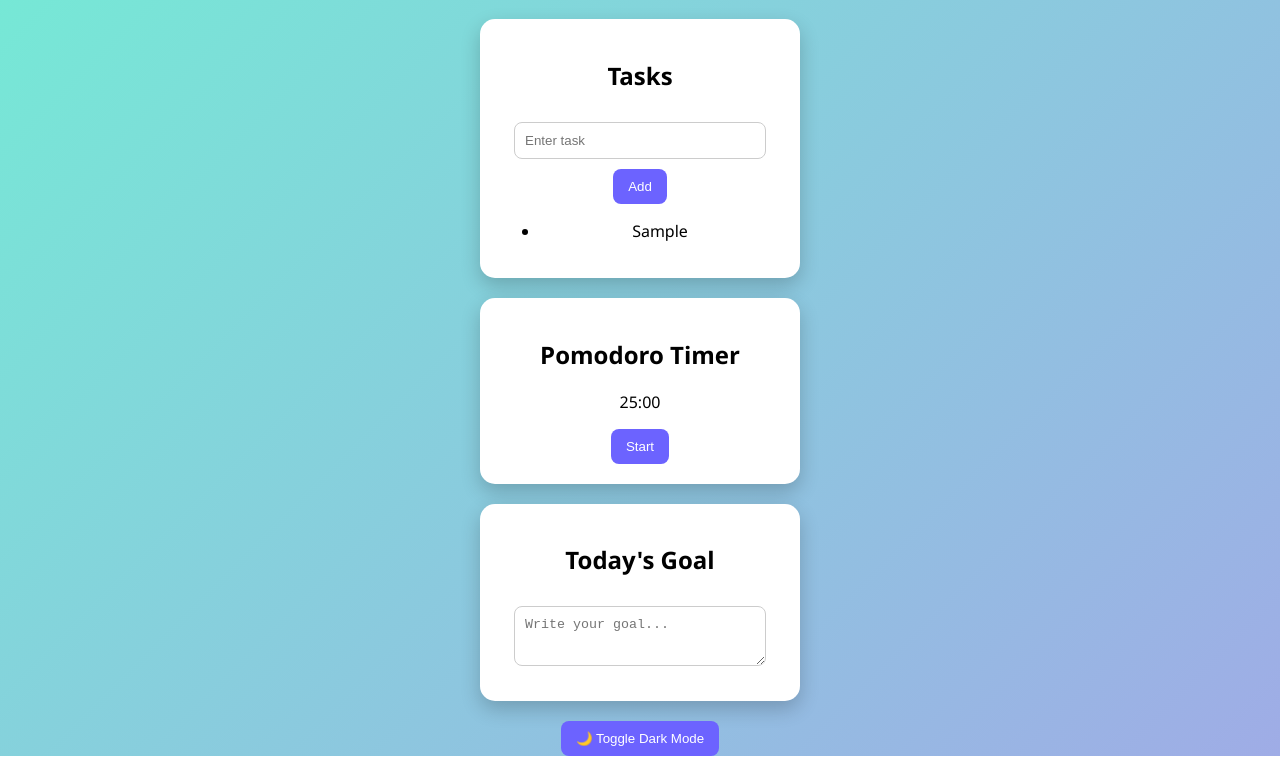
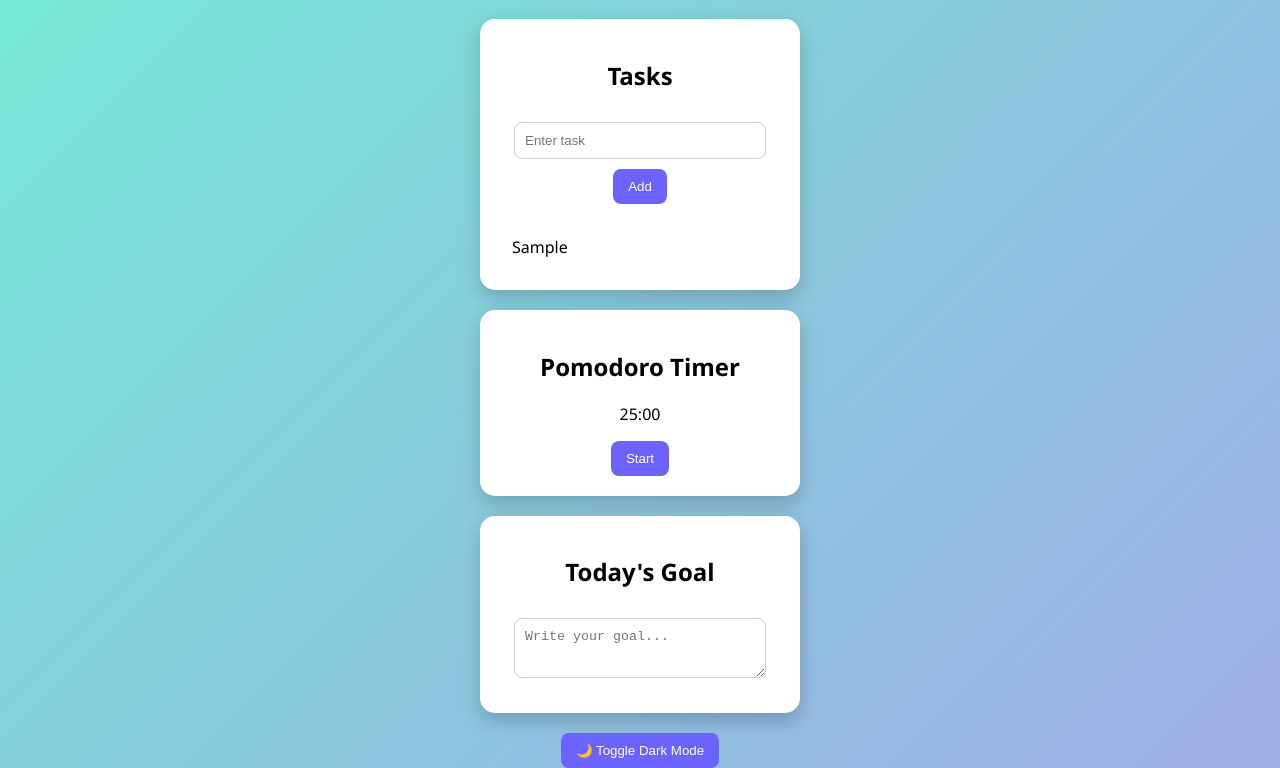
Before and after one commit to Amal-nellanhi/Student-Productivity-Dashboard, a plain HTML site: page index.html in a window 1280 px wide. Both pictures are taken after typing "Sample" into the empty fields and a click on the button "Add". Shown: the part 107-875 px from the top of the page. Drawn offline with Linux system fonts and the light colour scheme.

Commit message:
Update: Remove bullet point view of tasks and add set of rows closes #6

```diff
--- a/style.css
+++ b/style.css
@@ -34,6 +34,41 @@
   border-radius: 8px;
   border: 1px solid #ccc;
   box-sizing: border-box;
+}
+
+/* Clean up the Task List container */
+ul#taskList {
+  list-style-type: none; /* Removes default bullet points */
+  padding: 0;            /* Removes default indentation */
+  margin: 20px 0 0 0;    /* Adds space between the input and the list */
+}
+
+/* Style individual tasks as distinct rows */
+ul#taskList li {
+  padding: 12px;
+  border-bottom: 1px solid #eee; /* Subtle separator line */
+  text-align: left;              /* Aligns text for better readability */
+  transition: background 0.2s;   /* Smooth transition for the hover effect */
+}
+
+/* Optional: Add a hover effect to rows for better UX */
+ul#taskList li:hover {
+  background-color: #f9f9f9;
+}
+
+/* Ensure the last item doesn't have a double border at the bottom */
+ul#taskList li:last-child {
+  border-bottom: none;
+}
+
+/* --- Dark Mode adjustment for list items --- */
+.dark ul#taskList li {
+  border-bottom: 1px solid #2a2d3e;
+  color: #e0e0e0;
+}
+
+.dark ul#taskList li:hover {
+  background-color: #1a1d2d;
 }
 
 /* Add visual feedback when typing */
```
